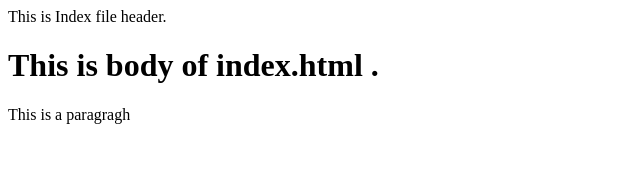
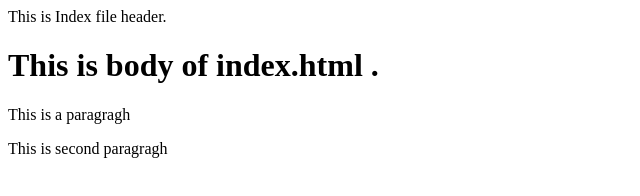
Before and after one commit to vpriyankaprabhu/git-test, a plain HTML site: page index.html in a window 1280 px wide. Shown: the whole page, without its empty margins (0-640 px from the left). Drawn offline with Linux system fonts and the light colour scheme.

Commit message:
fifth commit

```diff
--- a/index.html
+++ b/index.html
@@ -8,5 +8,6 @@
             This is body of index.html .
         </h1>
         <p>This is a paragragh</p>
+        <p>This is second paragragh</p>
     </body>
 </html>
```
